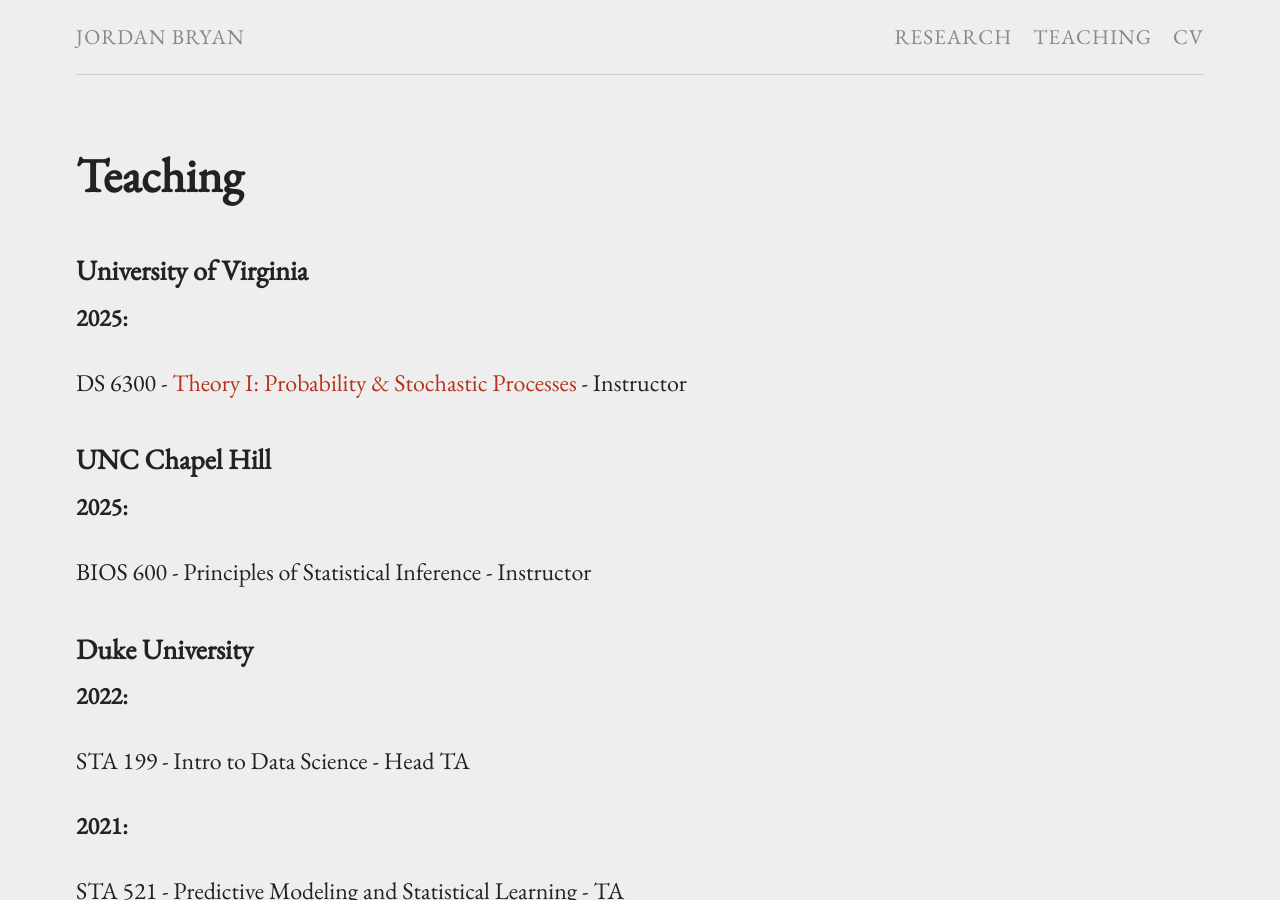
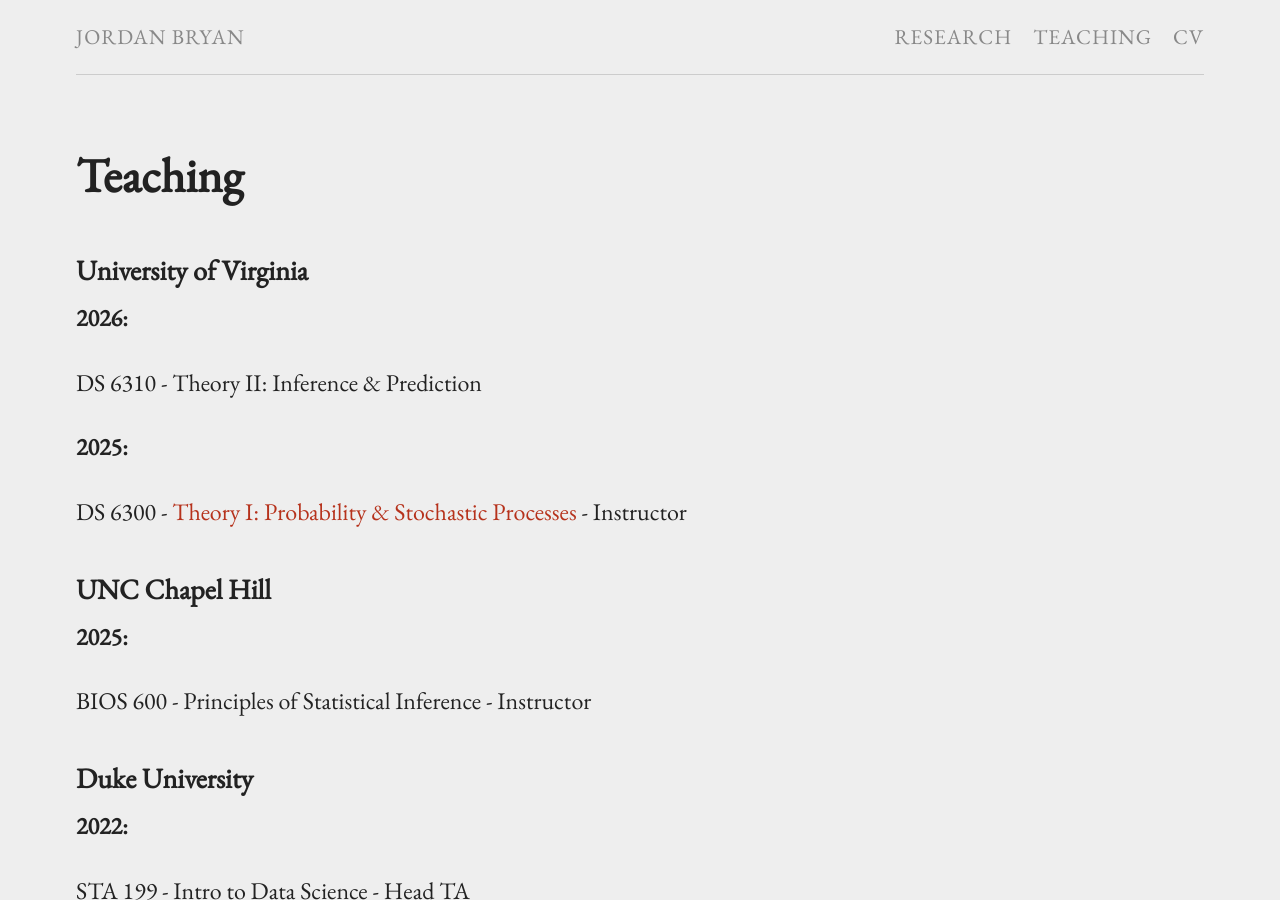
Before and after one commit to j-g-b/j-g-b.github.io, a Jekyll site: the page built from teaching.md, in a window 1280 px wide and 900 px high. Built offline with Jekyll 4.4.1, drawn with Linux system fonts in a browser that asks for light colours.

Commit message:
adding new course

```diff
--- a/teaching.md
+++ b/teaching.md
@@ -5,6 +5,10 @@
 ---
 
 ### University of Virginia
+
+**2026:**
+
+DS 6310 - Theory II: Inference & Prediction
 
 **2025:**
 
```
